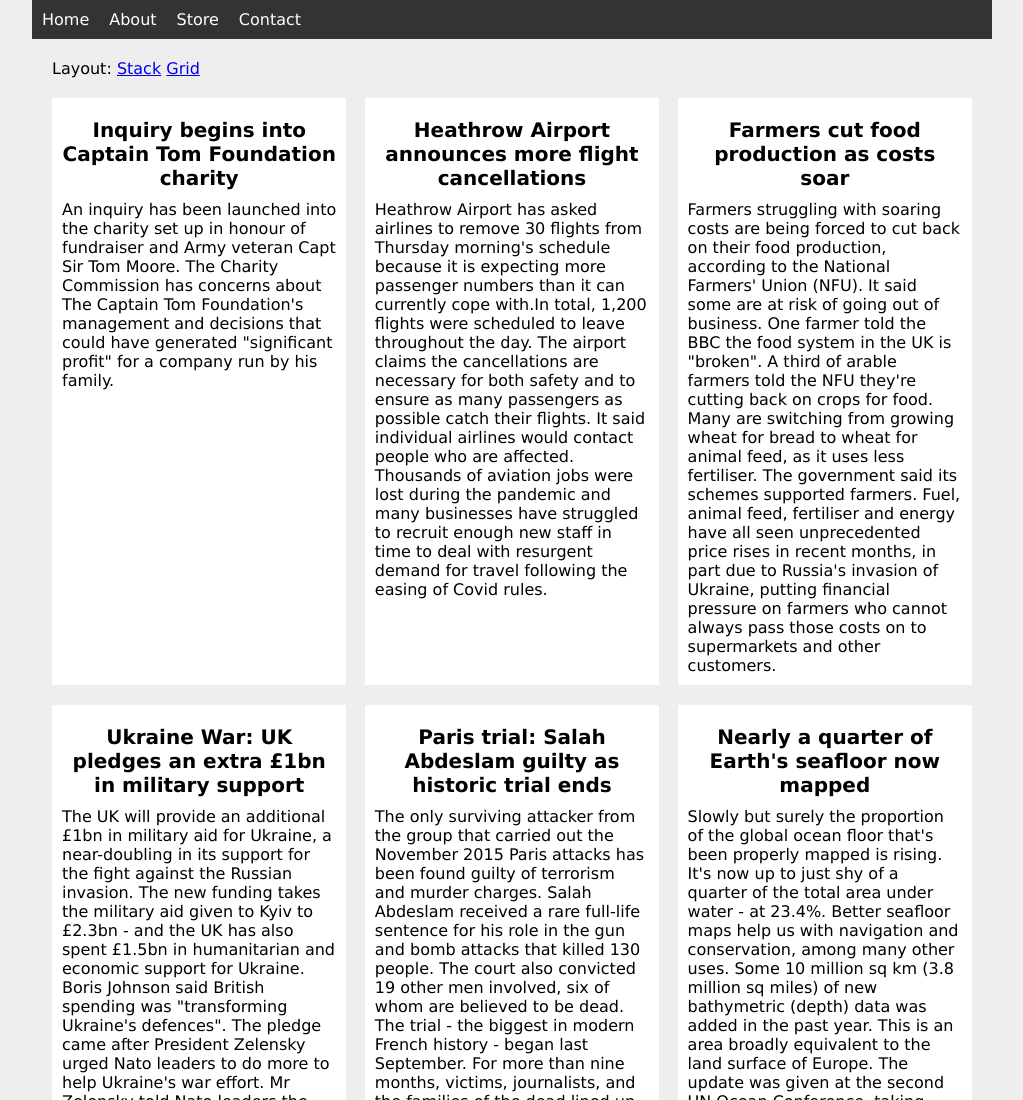
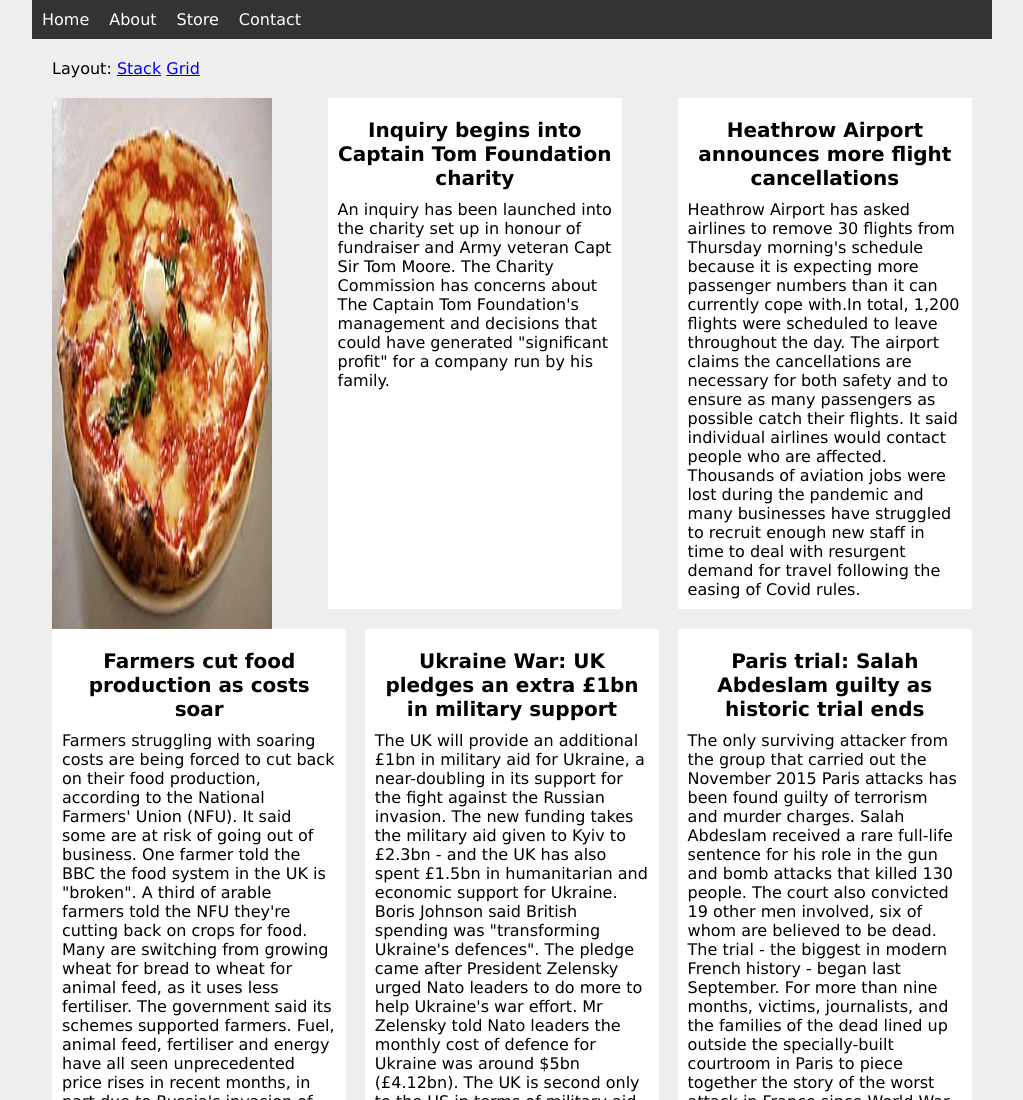
Before and after one commit to malcthered/test-repo, a plain HTML site: page index.html in a window 1280 px wide. Shown: the top 1100 px of the page, without its empty margins (128-1151 px from the left). Drawn offline with nearby package versions, Linux system fonts and the light colour scheme.

Commit message:
image added'

```diff
--- a/index.html
+++ b/index.html
@@ -29,6 +29,7 @@
             <a href="#" class="grid">Grid</a>
         </div>
         <section id="blocks">
+                <img src="pizza.jpg" alt="pizza pic">
               <article>
                 <h2>Inquiry begins into Captain Tom Foundation charity</h2>
                 <p>An inquiry has been launched into the charity set up in honour of fundraiser and Army veteran Capt Sir Tom Moore.
```
Also changed, not shown: pizza.jpg (added).
